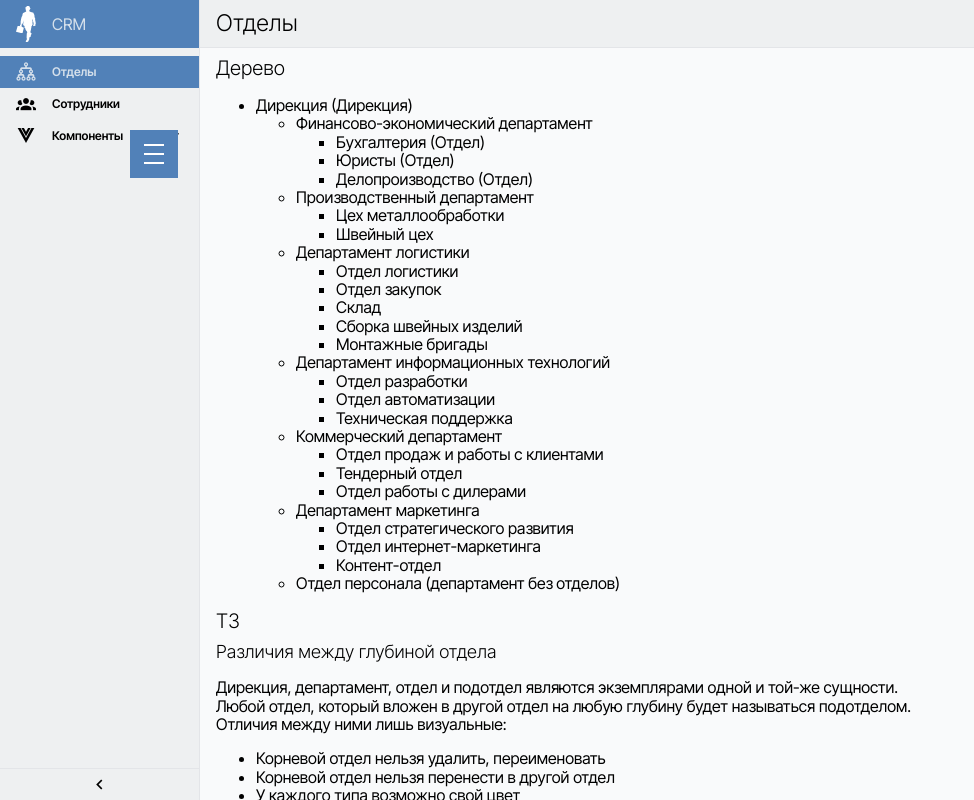
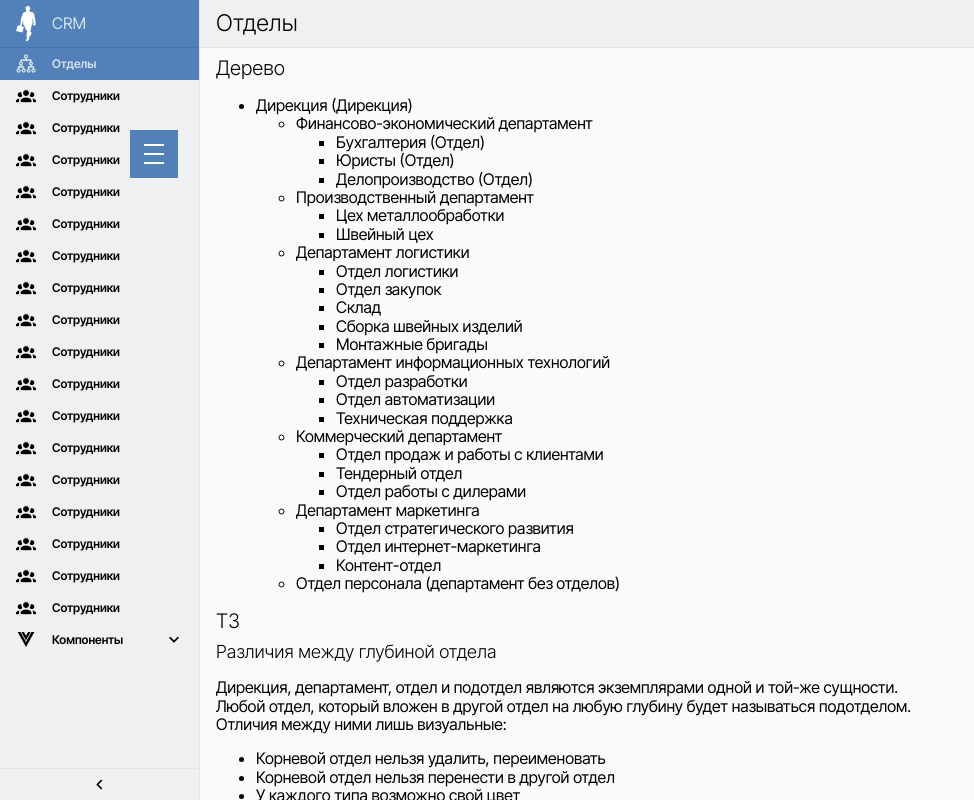
Before and after one commit to hardmagnett/big-company, a Vue app: page / in a window 1280 px wide. Shown: the whole page, without its empty margins (0-974 px from the left). Built offline with nearby package versions, Linux system fonts and the light colour scheme.

Commit message:
Скроллинг

```diff
--- a/src/a-library/assets/variables/colors.css
+++ b/src/a-library/assets/variables/colors.css
@@ -41,6 +41,7 @@
 /*clrBorder - Цвет Бордюра*/
 /*lighter - на стыке белого с серым*/
 /*lightest - на фоне белого*/
+/*darker - на фоне --clr-fill-blue-small*/
 :root {
   --_sat-border-lighter: 10%;
   --_light-border-lighter: 90%;
@@ -48,8 +49,12 @@
   --_sat-border-lightest: 9%;
   --_light-border-lightest: 94%;
 
+  --_sat-border-darker: 42%;
+  --_light-border-darker: 48%;
+
   --clr-border-blue-lighter: hsl(var(--_hue-blue), var(--_sat-border-lighter), var(--_light-border-lighter));
   --clr-border-blue-lightest: hsl(var(--_hue-blue), var(--_sat-border-lightest), var(--_light-border-lightest));
+  --clr-border-blue-darker: hsl(var(--_hue-blue), var(--_sat-border-darker), var(--_light-border-darker));
 }
 
 /*clr-bg - Цвет фона. Для блоков большого размера. Светлый задний фон*/
--- a/src/a-library/components/layout/AMainMenu/AMainMenu.vue
+++ b/src/a-library/components/layout/AMainMenu/AMainMenu.vue
@@ -61,6 +61,34 @@ const menuItems = [
       to: 'departments'
     },
   } as MenuItem ,
+
+  // todo:: удалить это, когда закончишь с высотой меню.
+  { id: i++, title: 'Сотрудники', icon: 'mdi-account-group', route: { to: 'employees'},} as MenuItem ,
+  { id: i++, title: 'Сотрудники', icon: 'mdi-account-group', route: { to: 'employees'},} as MenuItem ,
+  { id: i++, title: 'Сотрудники', icon: 'mdi-account-group', route: { to: 'employees'},} as MenuItem ,
+  { id: i++, title: 'Сотрудники', icon: 'mdi-account-group', route: { to: 'employees'},} as MenuItem ,
+  { id: i++, title: 'Сотрудники', icon: 'mdi-account-group', route: { to: 'employees'},} as MenuItem ,
+  { id: i++, title: 'Сотрудники', icon: 'mdi-account-group', route: { to: 'employees'},} as MenuItem ,
+  { id: i++, title: 'Сотрудники', icon: 'mdi-account-group', route: { to: 'employees'},} as MenuItem ,
+  { id: i++, title: 'Сотрудники', icon: 'mdi-account-group', route: { to: 'employees'},} as MenuItem ,
+  { id: i++, title: 'Сотрудники', icon: 'mdi-account-group', route: { to: 'employees'},} as MenuItem ,
+  { id: i++, title: 'Сотрудники', icon: 'mdi-account-group', route: { to: 'employees'},} as MenuItem ,
+  { id: i++, title: 'Сотрудники', icon: 'mdi-account-group', route: { to: 'employees'},} as MenuItem ,
+  { id: i++, title: 'Сотрудники', icon: 'mdi-account-group', route: { to: 'employees'},} as MenuItem ,
+  { id: i++, title: 'Сотрудники', icon: 'mdi-account-group', route: { to: 'employees'},} as MenuItem ,
+  { id: i++, title: 'Сотрудники', icon: 'mdi-account-group', route: { to: 'employees'},} as MenuItem ,
+  { id: i++, title: 'Сотрудники', icon: 'mdi-account-group', route: { to: 'employees'},} as MenuItem ,
+  { id: i++, title: 'Сотрудники', icon: 'mdi-account-group', route: { to: 'employees'},} as MenuItem ,
+  // { id: i++, title: 'Сотрудники', icon: 'mdi-account-group', route: { to: 'employees'},} as MenuItem ,
+  // { id: i++, title: 'Сотрудники', icon: 'mdi-account-group', route: { to: 'employees'},} as MenuItem ,
+  // { id: i++, title: 'Сотрудники', icon: 'mdi-account-group', route: { to: 'employees'},} as MenuItem ,
+  // { id: i++, title: 'Сотрудники', icon: 'mdi-account-group', route: { to: 'employees'},} as MenuItem ,
+  // { id: i++, title: 'Сотрудники', icon: 'mdi-account-group', route: { to: 'employees'},} as MenuItem ,
+  // { id: i++, title: 'Сотрудники', icon: 'mdi-account-group', route: { to: 'employees'},} as MenuItem ,
+  // { id: i++, title: 'Сотрудники', icon: 'mdi-account-group', route: { to: 'employees'},} as MenuItem ,
+  // { id: i++, title: 'Сотрудники', icon: 'mdi-account-group', route: { to: 'employees'},} as MenuItem ,
+  // { id: i++, title: 'Сотрудники', icon: 'mdi-account-group', route: { to: 'employees'},} as MenuItem ,
+
   {
     id: i++,
     title: 'Сотрудники',
@@ -114,6 +142,7 @@ const menuItems = [
         logoUrl="/src/app/assets/images/logo.svg"
         textNearLogo="CRM"
     />
+    <div class="main-menu__items mod--cool-scrollbar">
       <!--{{isBig}}-->
       <AMainMenuItem
           v-for="menuItem in menuItems"
@@ -121,6 +150,8 @@ const menuItems = [
           :menuItem="menuItem"
           :isMainMenuCollapsed="isCollapsed"
       />
+    </div>
+
 
     <div
         class="main-menu__width-toggler"
@@ -140,7 +171,7 @@ const menuItems = [
 .main-menu {
   position: relative;
   /*padding-top: calc(var(--gap) / 2);*/
-  padding-bottom: calc(var(--gap) / 2);
+  /*padding-bottom: calc(var(--gap) / 2);*/
   /*position: fixed;*/
   left: 0;
   /*top: var(--headerHeight);*/
@@ -153,18 +184,32 @@ const menuItems = [
 
   overflow-x:hidden;
 
+  display: flex;
+  flex-flow: column nowrap;
+
   .a-header {
-    margin-bottom: calc(var(--gap) / 2);
+    /*margin-bottom: calc(var(--gap) / 2);*/
+    flex: 0 0 auto;
+    border-bottom: 1px solid var(--clr-border-blue-darker);
   }
 
-  /*todo:: переделать. Это не предусматривает скролл от меню*/
+  .main-menu__items {
+    /*outline: 1px solid darkred;*/
+    /*padding-top: calc(var(--gap) / 2);*/
+    flex: 1 1 auto;
+    overflow-y: auto;
+    overflow-x: hidden;
+  }
+
   .main-menu__width-toggler {
 
+    flex: 0 0 auto;
+
     /*outline: 1px solid darkred;*/
-    position: absolute;
-    bottom: 0;
-    left: 0;
-    right: 0;
+    /*position: absolute;*/
+    /*bottom: 0;*/
+    /*left: 0;*/
+    /*right: 0;*/
     height: calc(var(--gap) * 2);
     border-top: 1px solid var(--clr-border-blue-lighter);
     display: flex;
```
Lines whose indentation alone changed are shown as unchanged.
